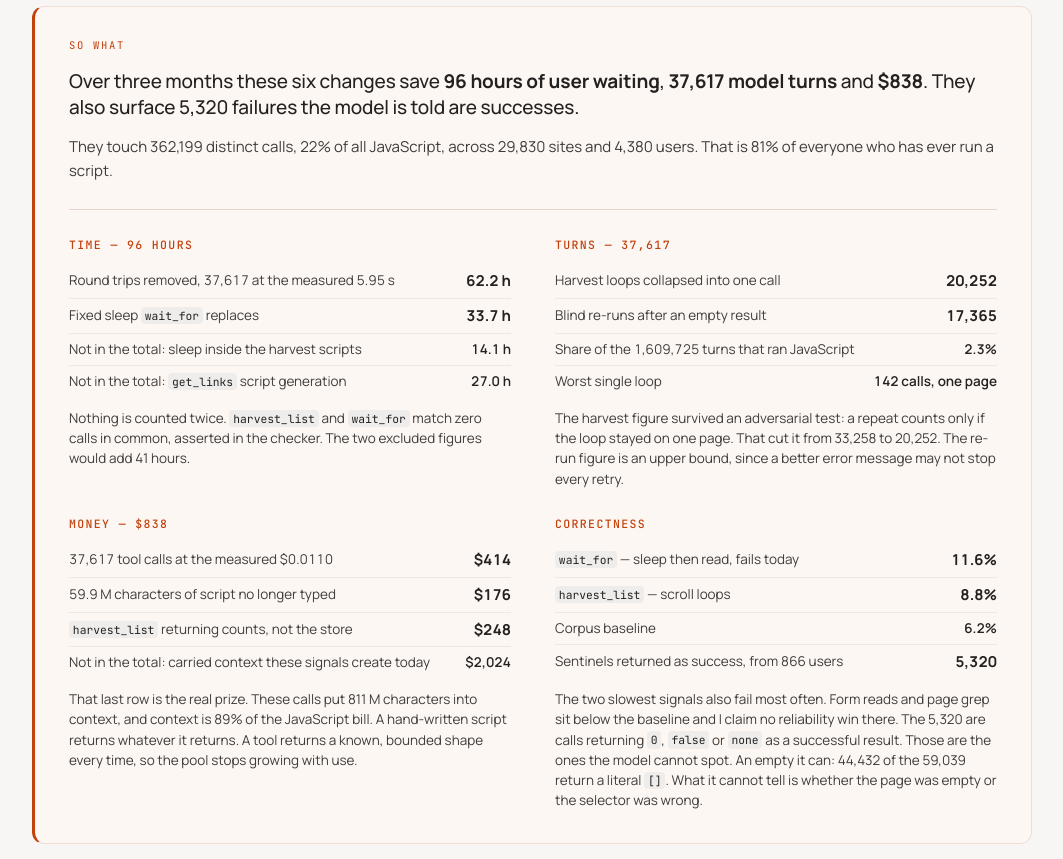
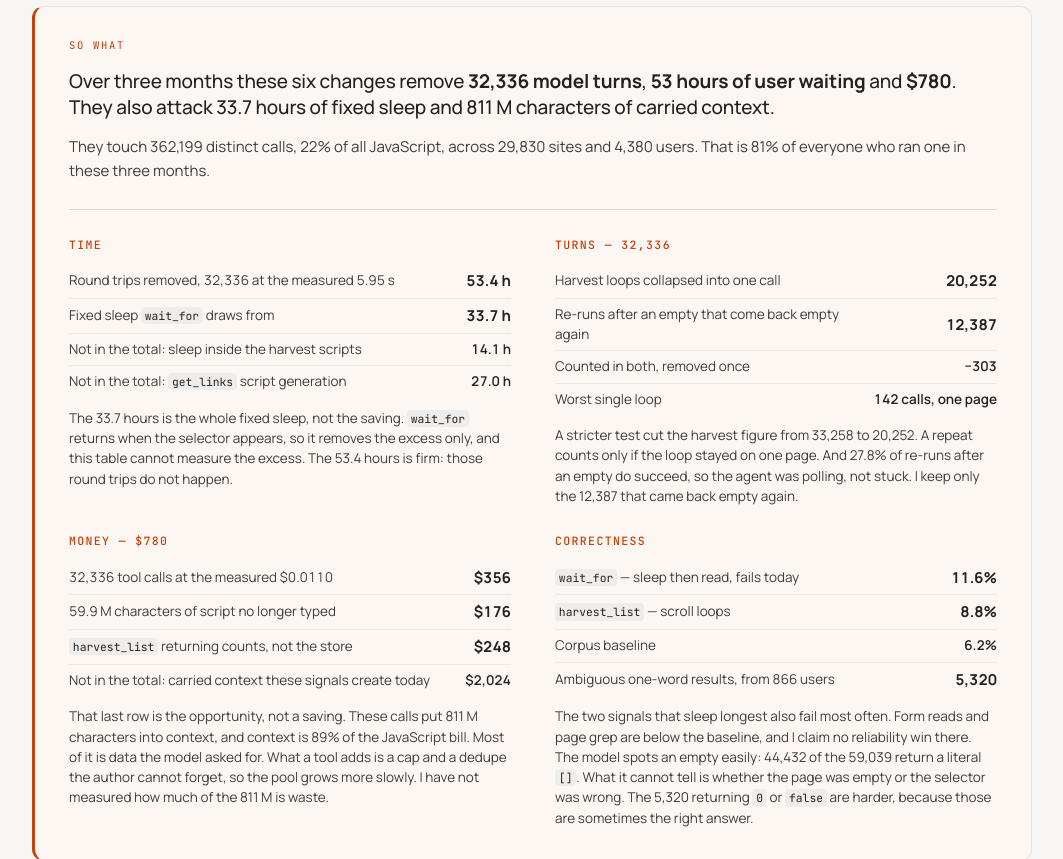
Before and after one commit to MT-GoCode/polar-js-analysis, a plain HTML site: page index.html in a window 1280 px wide. Shown: the part 7200-8059 px from the top of the page, without its empty margins (108-1171 px from the left). Drawn offline with Linux system fonts and the light colour scheme.

Commit message:
update deck

```diff
--- a/index.html
+++ b/index.html
@@ -377,7 +377,7 @@
       <td class="n">empty-result marking<span class="tag">on execute_javascript</span></td>
       <td class="w"><code>[]</code> from a dead selector. The model sees the empty, but not the reason.</td>
       <td>59,039</td><td>3.6%</td><td>34,237</td><td>3,314</td><td>61%</td><td>all of them</td>
-      <td class="w">17,365 blind re-runs of the identical script.</td>
+      <td class="w">12,387 re-runs that come back empty again.</td>
     </tr>
     <tr>
       <td class="n">pattern<span class="tag">on get_page_text</span></td>
@@ -399,49 +399,51 @@
 <div class="sowhat">
   <p class="k">So what</p>
 
-  <p class="punch">Over three months these six changes save <b>96 hours of user waiting</b>,
-  <b>37,617 model turns</b> and <b>$838</b>. They also surface 5,320 failures the model is
-  told are successes.</p>
+  <p class="punch">Over three months these six changes remove <b>32,336 model turns</b>,
+  <b>53 hours of user waiting</b> and <b>$780</b>. They also attack 33.7 hours of fixed sleep
+  and 811 M characters of carried context.</p>
   <p class="sub">They touch 362,199 distinct calls, 22% of all JavaScript, across 29,830 sites
-  and 4,380 users. That is 81% of everyone who has ever run a script.</p>
+  and 4,380 users. That is 81% of everyone who ran one in these three months.</p>
 
   <div class="grid">
     <div class="cell">
-      <h5>Time &mdash; 96 hours</h5>
+      <h5>Time</h5>
       <table><tbody>
-        <tr><td>Round trips removed, 37,617 at the measured 5.95 s</td><td class="big">62.2 h</td></tr>
-        <tr><td>Fixed sleep <code>wait_for</code> replaces</td><td class="big">33.7 h</td></tr>
+        <tr><td>Round trips removed, 32,336 at the measured 5.95 s</td><td class="big">53.4 h</td></tr>
+        <tr><td>Fixed sleep <code>wait_for</code> draws from</td><td class="big">33.7 h</td></tr>
         <tr><td>Not in the total: sleep inside the harvest scripts</td><td>14.1 h</td></tr>
         <tr><td>Not in the total: <code>get_links</code> script generation</td><td>27.0 h</td></tr>
       </tbody></table>
-      <p>Nothing is counted twice. <code>harvest_list</code> and <code>wait_for</code> match
-      zero calls in common, asserted in the checker. The two excluded figures would add 41 hours.</p>
+      <p>The 33.7 hours is the whole fixed sleep, not the saving. <code>wait_for</code> returns
+      when the selector appears, so it removes the excess only, and this table cannot measure the
+      excess. The 53.4 hours is firm: those round trips do not happen.</p>
     </div>
 
     <div class="cell">
-      <h5>Turns &mdash; 37,617</h5>
+      <h5>Turns &mdash; 32,336</h5>
       <table><tbody>
         <tr><td>Harvest loops collapsed into one call</td><td class="big">20,252</td></tr>
-        <tr><td>Blind re-runs after an empty result</td><td class="big">17,365</td></tr>
-        <tr><td>Share of the 1,609,725 turns that ran JavaScript</td><td>2.3%</td></tr>
+        <tr><td>Re-runs after an empty that come back empty again</td><td class="big">12,387</td></tr>
+        <tr><td>Counted in both, removed once</td><td>&minus;303</td></tr>
         <tr><td>Worst single loop</td><td>142 calls, one page</td></tr>
       </tbody></table>
-      <p>The harvest figure survived an adversarial test: a repeat counts only if the loop stayed
-      on one page. That cut it from 33,258 to 20,252. The re-run figure is an upper bound, since
-      a better error message may not stop every retry.</p>
+      <p>A stricter test cut the harvest figure from 33,258 to 20,252. A repeat counts only if
+      the loop stayed on one page. And 27.8% of re-runs after an empty do succeed, so the agent
+      was polling, not stuck. I keep only the 12,387 that came back empty again.</p>
     </div>
 
     <div class="cell">
-      <h5>Money &mdash; $838</h5>
+      <h5>Money &mdash; $780</h5>
       <table><tbody>
-        <tr><td>37,617 tool calls at the measured $0.0110</td><td class="big">$414</td></tr>
+        <tr><td>32,336 tool calls at the measured $0.0110</td><td class="big">$356</td></tr>
         <tr><td>59.9 M characters of script no longer typed</td><td class="big">$176</td></tr>
         <tr><td><code>harvest_list</code> returning counts, not the store</td><td class="big">$248</td></tr>
         <tr><td>Not in the total: carried context these signals create today</td><td>$2,024</td></tr>
       </tbody></table>
-      <p>That last row is the real prize. These calls put 811 M characters into context, and
-      context is 89% of the JavaScript bill. A hand-written script returns whatever it returns.
-      A tool returns a known, bounded shape every time, so the pool stops growing with use.</p>
+      <p>That last row is the opportunity, not a saving. These calls put 811 M characters into
+      context, and context is 89% of the JavaScript bill. Most of it is data the model asked for.
+      What a tool adds is a cap and a dedupe the author cannot forget, so the pool grows more
+      slowly. I have not measured how much of the 811 M is waste.</p>
     </div>
 
     <div class="cell">
@@ -450,13 +452,13 @@
         <tr><td><code>wait_for</code> &mdash; sleep then read, fails today</td><td class="big">11.6%</td></tr>
         <tr><td><code>harvest_list</code> &mdash; scroll loops</td><td class="big">8.8%</td></tr>
         <tr><td>Corpus baseline</td><td>6.2%</td></tr>
-        <tr><td>Sentinels returned as success, from 866 users</td><td class="big">5,320</td></tr>
+        <tr><td>Ambiguous one-word results, from 866 users</td><td class="big">5,320</td></tr>
       </tbody></table>
-      <p>The two slowest signals also fail most often. Form reads and page grep sit below the
-      baseline and I claim no reliability win there. The 5,320 are calls returning <code>0</code>,
-      <code>false</code> or <code>none</code> as a successful result. Those are the ones the model
-      cannot spot. An empty it can: 44,432 of the 59,039 return a literal <code>[]</code>. What it
-      cannot tell is whether the page was empty or the selector was wrong.</p>
+      <p>The two signals that sleep longest also fail most often. Form reads and page grep are
+      below the baseline, and I claim no reliability win there. The model spots an empty easily:
+      44,432 of the 59,039 return a literal <code>[]</code>. What it cannot tell is whether the
+      page was empty or the selector was wrong. The 5,320 returning <code>0</code> or
+      <code>false</code> are harder, because those are sometimes the right answer.</p>
     </div>
   </div>
 </div>
```
